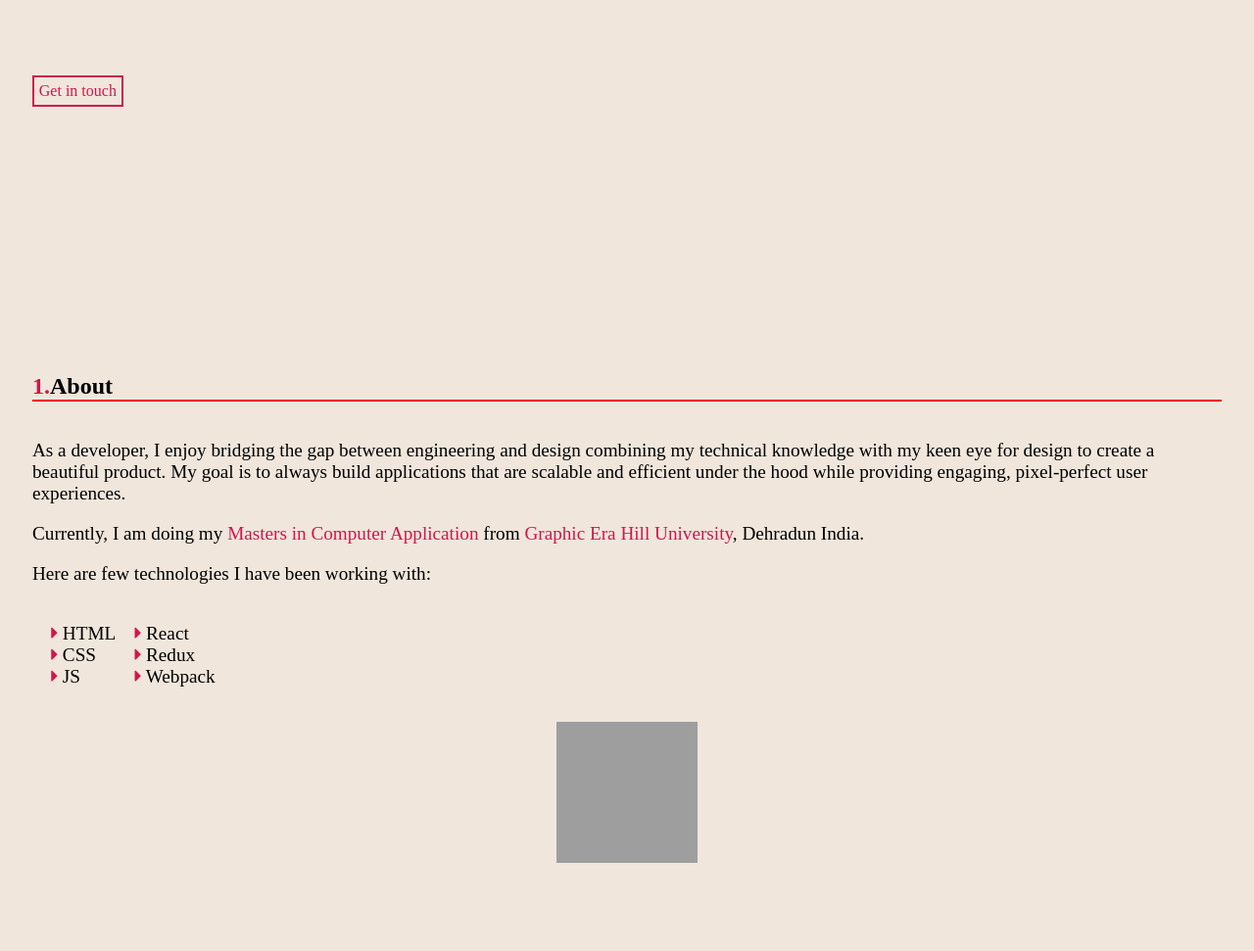
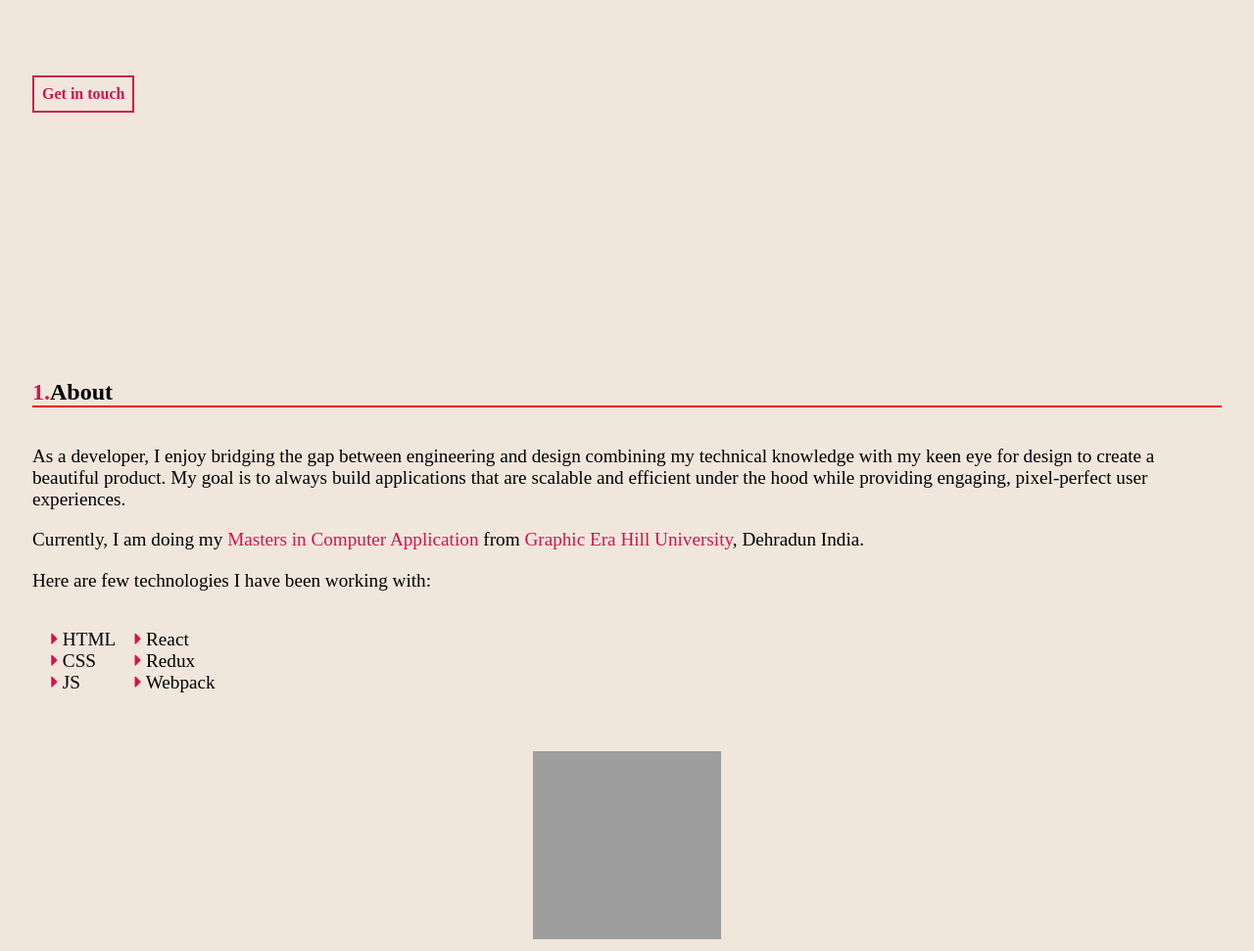
Before and after one commit to saurabhkanswal/saurabhkanswal.github.io, a plain HTML site: page index.html in a window 1280 px wide. Shown: the part 320-1291 px from the top of the page at 98% size. Before the commit the page ends 1213 px from the top, so only its background shows below. Drawn offline with Linux system fonts and the light colour scheme; grey boxes are pictures that could not be loaded.

Commit message:
Update style.css

```diff
--- a/style.css
+++ b/style.css
@@ -47,7 +47,7 @@ nav > ul > li {
 
 .Banner-button {
     border: 2.7px solid #D1164C;
-    padding: .3em;
+    padding: .5em;
     width: fit-content;
     margin-top: 5em;
     /* clear:both;
@@ -57,6 +57,7 @@ nav > ul > li {
 .Banner-button > a {
     text-decoration: none;
     color:  #D1164C;
+    font-weight: bold;
 }
 
 /* **************************************
@@ -92,9 +93,9 @@ h2 {
 }
 
 .about-image > img {
-    width: 9em;
-    height: 9em;
-    margin-top: 1em;
+    width: 12em;
+    height: 12em;
+    margin-top: 2.5em;
 }
 
 .about-image {
```
